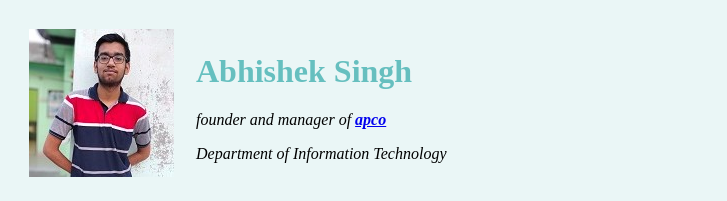
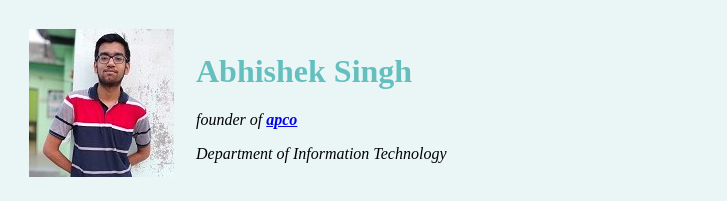
Before and after one commit to abhi210702/cv, a plain HTML site: page index.html in a window 1280 px wide. Shown: the top 201 px of the page, without its empty margins (0-727 px from the left). Drawn offline with Linux system fonts and the light colour scheme.

Commit message:
Update index.html

```diff
--- a/index.html
+++ b/index.html
@@ -12,7 +12,7 @@
     <tr>
       <td><img src="abhi.jpg" alt="abhishek's profile picture"></td>
       <td>  <h1>Abhishek Singh</h1>
-        <p><em>founder and manager of <strong><a href="https://myclass.lpu.in/" target="_blank">apco</a></strong> </em> </p>
+        <p><em>founder of <strong><a href="https://myclass.lpu.in/" target="_blank">apco</a></strong> </em> </p>
         <p><em>Department of Information Technology</em> </p></td>
     </tr>
 
```
